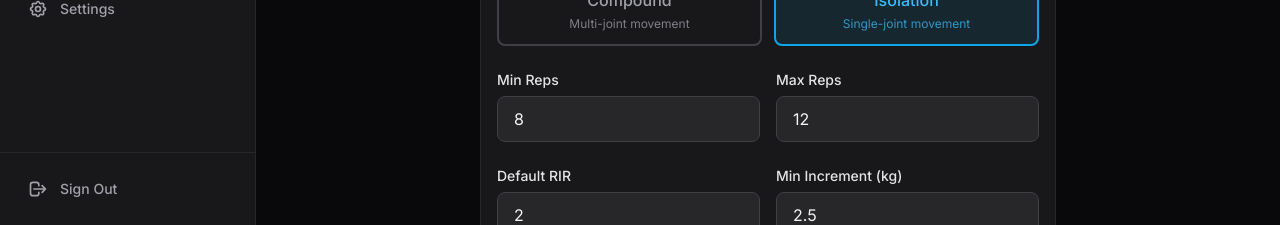
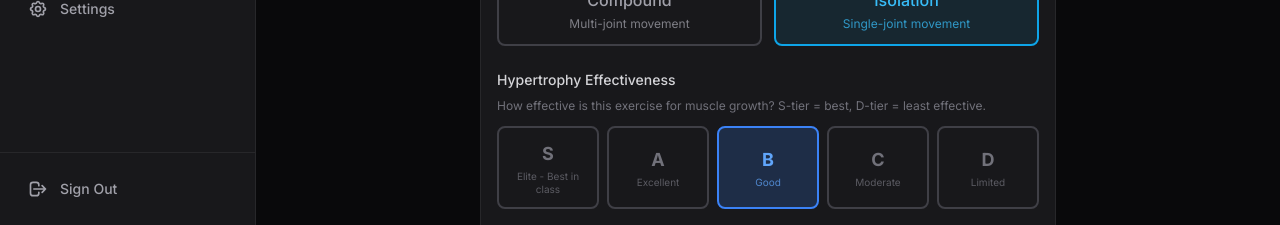
Before and after one commit to Joshfkon/workout-app, a Next.js app: page /dashboard/exercises/add in a window 1280 px wide. Shown: the part 575-800 px from the top of the page. Built offline with nearby package versions, Linux system fonts and the light colour scheme; no server answers.

Commit message:
Add hypertrophy tier selection when creating custom exercises

```diff
--- a/app/(dashboard)/dashboard/exercises/add/page.tsx
+++ b/app/(dashboard)/dashboard/exercises/add/page.tsx
@@ -16,6 +16,7 @@ export default function AddExercisePage() {
   const [primaryMuscle, setPrimaryMuscle] = useState('');
   const [secondaryMuscles, setSecondaryMuscles] = useState<string[]>([]);
   const [mechanic, setMechanic] = useState<'compound' | 'isolation'>('isolation');
+  const [hypertrophyTier, setHypertrophyTier] = useState<'S' | 'A' | 'B' | 'C' | 'D'>('B');
   const [minReps, setMinReps] = useState('8');
   const [maxReps, setMaxReps] = useState('12');
   const [defaultRir, setDefaultRir] = useState('2');
@@ -70,6 +71,7 @@ export default function AddExercisePage() {
         form_cues: cuesArray,
         common_mistakes: [],
         setup_note: setupNote || null,
+        hypertrophy_tier: hypertrophyTier,
       });
 
       if (insertError) {
@@ -179,6 +181,49 @@ export default function AddExercisePage() {
                   <div className="font-medium">Isolation</div>
                   <div className="text-xs opacity-75 mt-1">Single-joint movement</div>
                 </button>
+              </div>
+            </div>
+
+            {/* Hypertrophy Tier */}
+            <div>
+              <label className="block text-sm font-medium text-surface-300 mb-2">
+                Hypertrophy Effectiveness
+              </label>
+              <p className="text-xs text-surface-500 mb-3">
+                How effective is this exercise for muscle growth? S-tier = best, D-tier = least effective.
+              </p>
+              <div className="flex gap-2">
+                {(['S', 'A', 'B', 'C', 'D'] as const).map((tier) => {
+                  const tierColors = {
+                    S: 'border-yellow-500 bg-yellow-500/20 text-yellow-400',
+                    A: 'border-emerald-500 bg-emerald-500/20 text-emerald-400',
+                    B: 'border-blue-500 bg-blue-500/20 text-blue-400',
+                    C: 'border-orange-500 bg-orange-500/20 text-orange-400',
+                    D: 'border-surface-500 bg-surface-500/20 text-surface-400',
+                  };
+                  const tierDescriptions = {
+                    S: 'Elite - Best in class',
+                    A: 'Excellent',
+                    B: 'Good',
+                    C: 'Moderate',
+                    D: 'Limited',
+                  };
+                  return (
+                    <button
+                      key={tier}
+                      type="button"
+                      onClick={() => setHypertrophyTier(tier)}
+                      className={`flex-1 py-3 px-2 rounded-lg border-2 text-center transition-all ${
+                        hypertrophyTier === tier
+                          ? tierColors[tier]
+                          : 'border-surface-700 text-surface-500 hover:border-surface-600'
+                      }`}
+                    >
+                      <div className="text-lg font-bold">{tier}</div>
+                      <div className="text-[10px] opacity-75 mt-0.5 leading-tight">{tierDescriptions[tier]}</div>
+                    </button>
+                  );
+                })}
               </div>
             </div>
 
```
